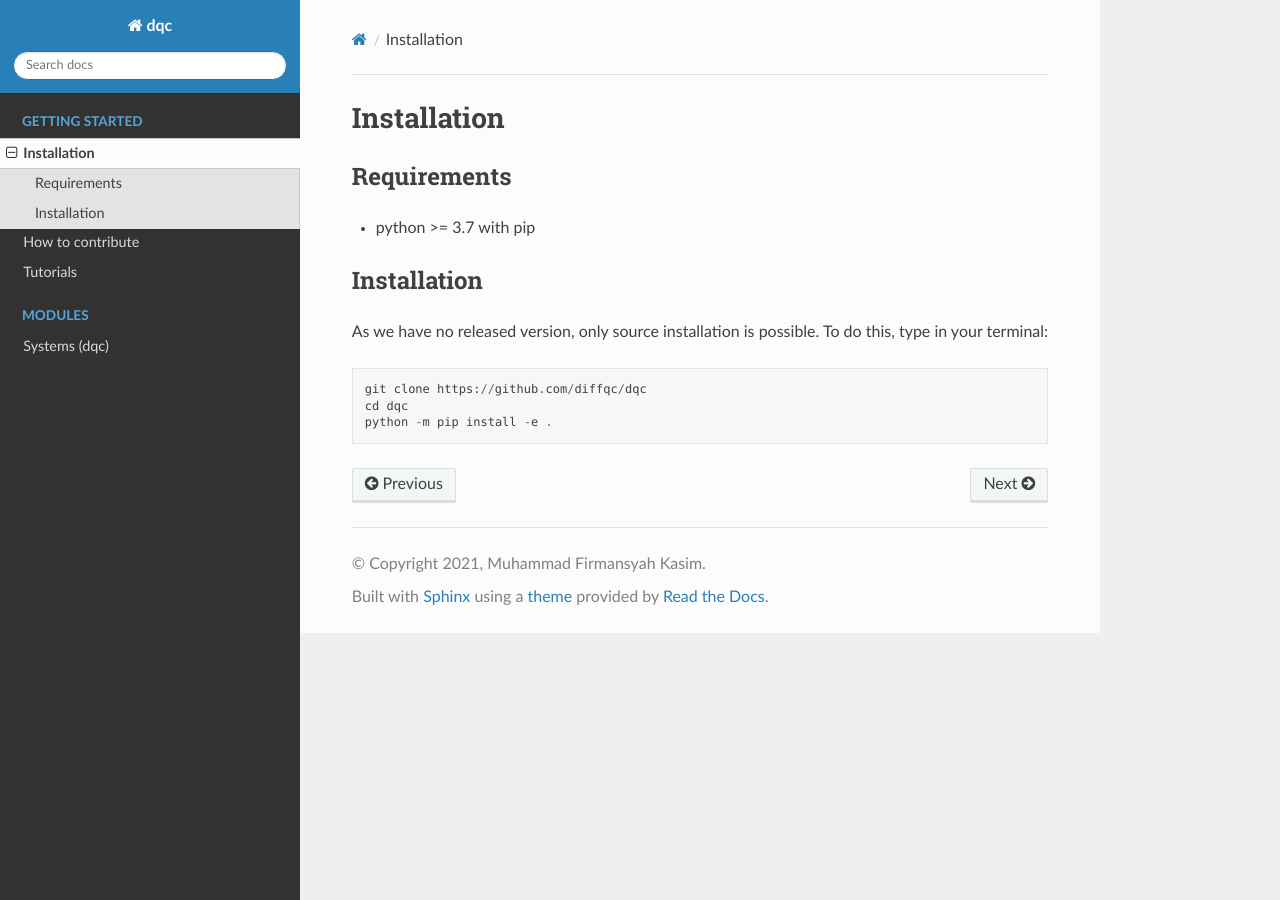
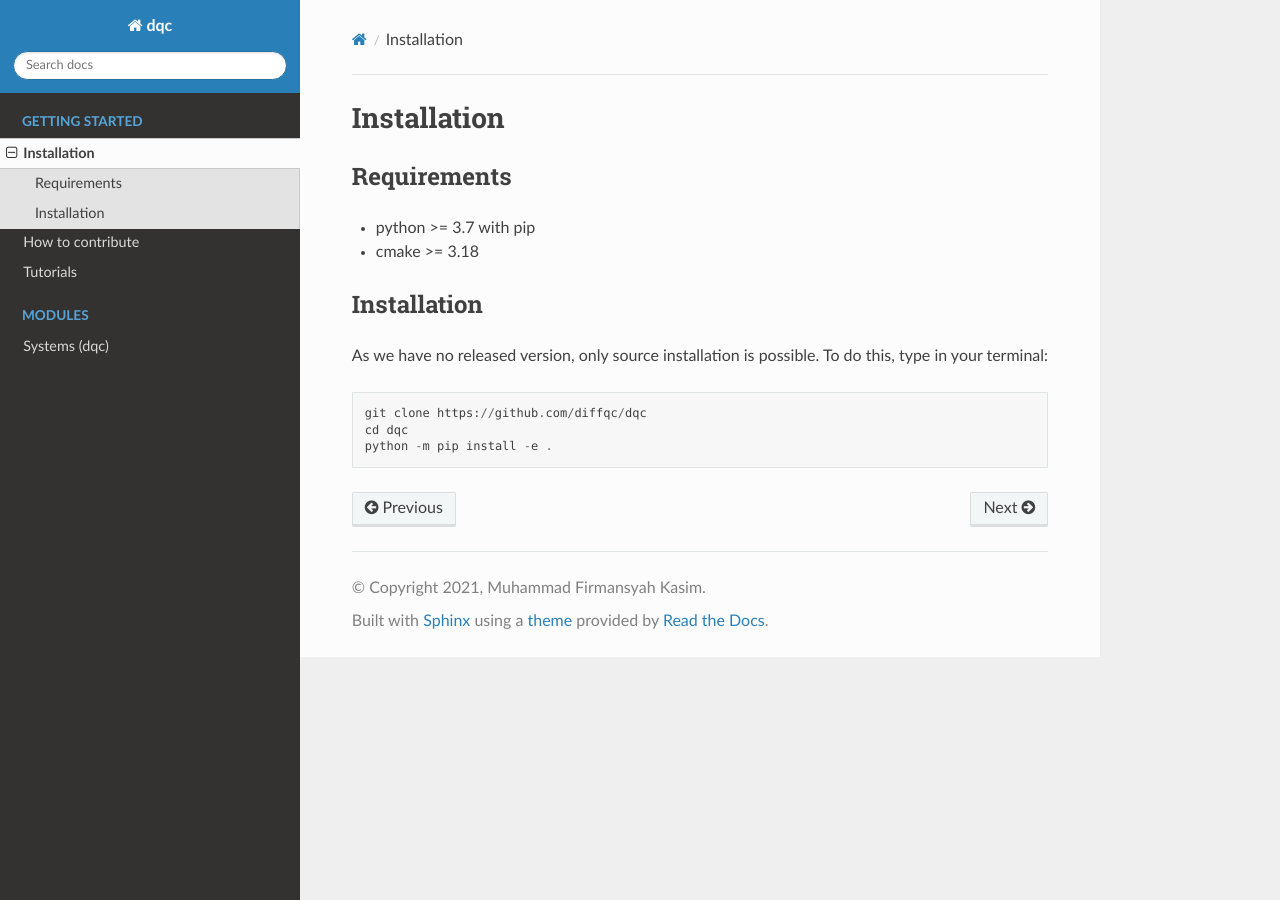
Before and after one commit to diffqc/dqc, a Sphinx documentation site: the page built from docs/getstart/installation.rst, in a window 1280 px wide. Built offline with Sphinx 7.4.7 and the Read the Docs theme 2.0.0, drawn with Linux system fonts in a browser that asks for light colours; pages that are not in the unit, such as notebooks, are missing from menus; the version number could not be read and is left out.

Commit message:
Restore cmake in the requirements

```diff
--- a/docs/getstart/installation.rst
+++ b/docs/getstart/installation.rst
@@ -5,6 +5,7 @@ Requirements
 ------------
 
 * python >= 3.7 with pip
+* cmake >= 3.18
 
 Installation
 ------------
--- a/setup.py
+++ b/setup.py
@@ -109,7 +109,7 @@ setup(
         "pylibxc2>=6.0.0",
         "xitorch >= 0.3",
         "torch>=1.8",  # ideally the nightly build
-        "cmake>=3.0.0",
+        # "cmake>=3.0.0",
     ],
     ext_modules=[CMakeExtension(ext_name, '')],
     cmdclass={'build_ext': CMakeBuildExt},
```
Also changed, not shown: README.md (+1 -0 lines), 1 other file.
